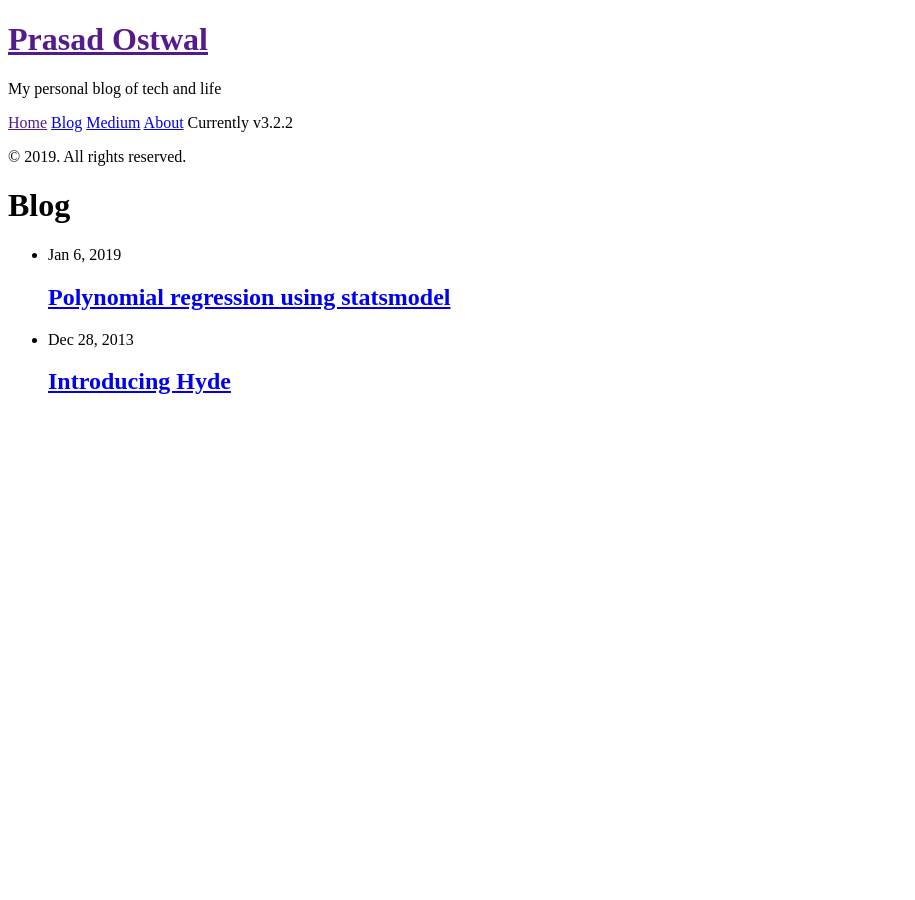
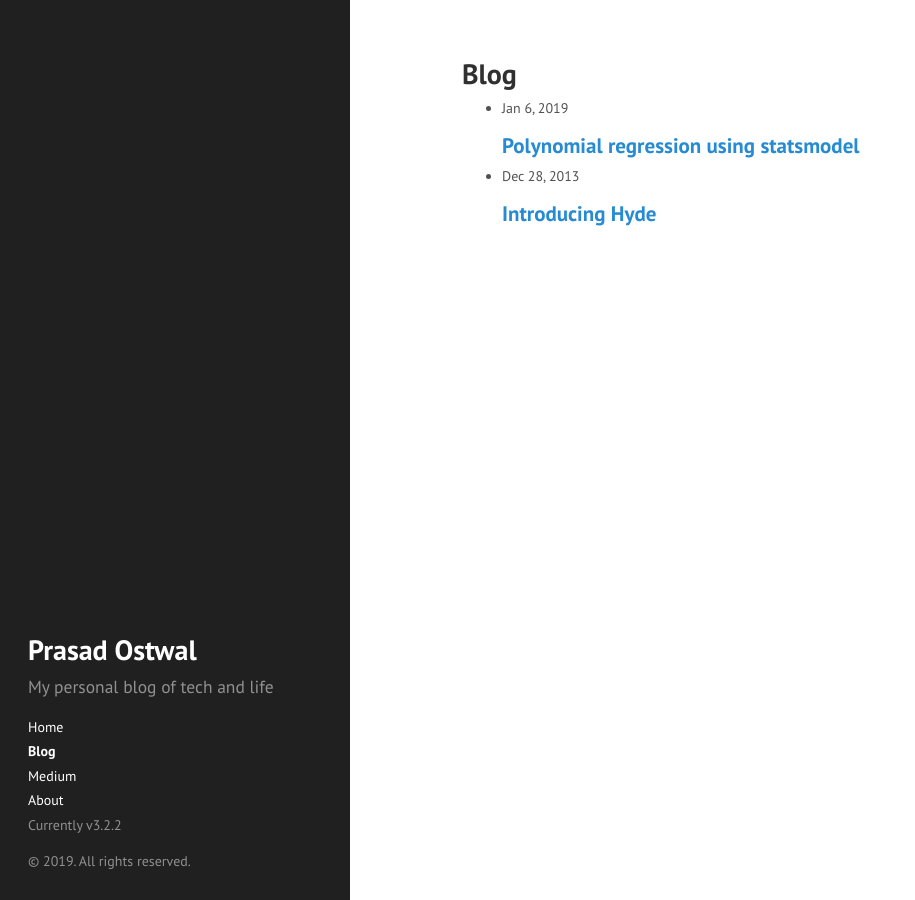
Before and after one commit to ostwalprasad/ostwalprasad.github.io, a Jekyll site: the page built from Blog.md, in a window 1280 px wide. Shown: the whole page, without its empty margins (0-915 px from the left). Built offline with Jekyll 4.4.1, drawn with Linux system fonts in a browser that asks for light colours.

Commit message:
resolved css error

```diff
--- a/_includes/head.html
+++ b/_includes/head.html
@@ -15,10 +15,10 @@
   </title>
 
   <!-- CSS -->
-  <link rel="stylesheet" href="{{ site.baseurl }}public/css/poole.css">
-  <link rel="stylesheet" href="{{ site.baseurl }}public/css/syntax.css">
-  <link rel="stylesheet" href="{{ site.baseurl }}public/css/hyde.css">
-  <link rel="stylesheet" href="http://fonts.googleapis.com/css?family=PT+Sans:400,400italic,700|Abril+Fatface">
+  <link rel="stylesheet" href=" {{ "/" | relative_url }}public/css/poole.css">
+  <link rel="stylesheet" href=" {{ "/" | relative_url }}public/css/syntax.css">
+  <link rel="stylesheet" href=" {{ "/" | relative_url }}public/css/hyde.css">
+  <link rel="stylesheet" href="https://fonts.googleapis.com/css?family=PT+Sans:400,400italic,700|Abril+Fatface">
 
   <!-- Icons -->
   <link rel="apple-touch-icon-precomposed" sizes="144x144" href="{{ site.baseurl }}public/apple-touch-icon-144-precomposed.png">
```
